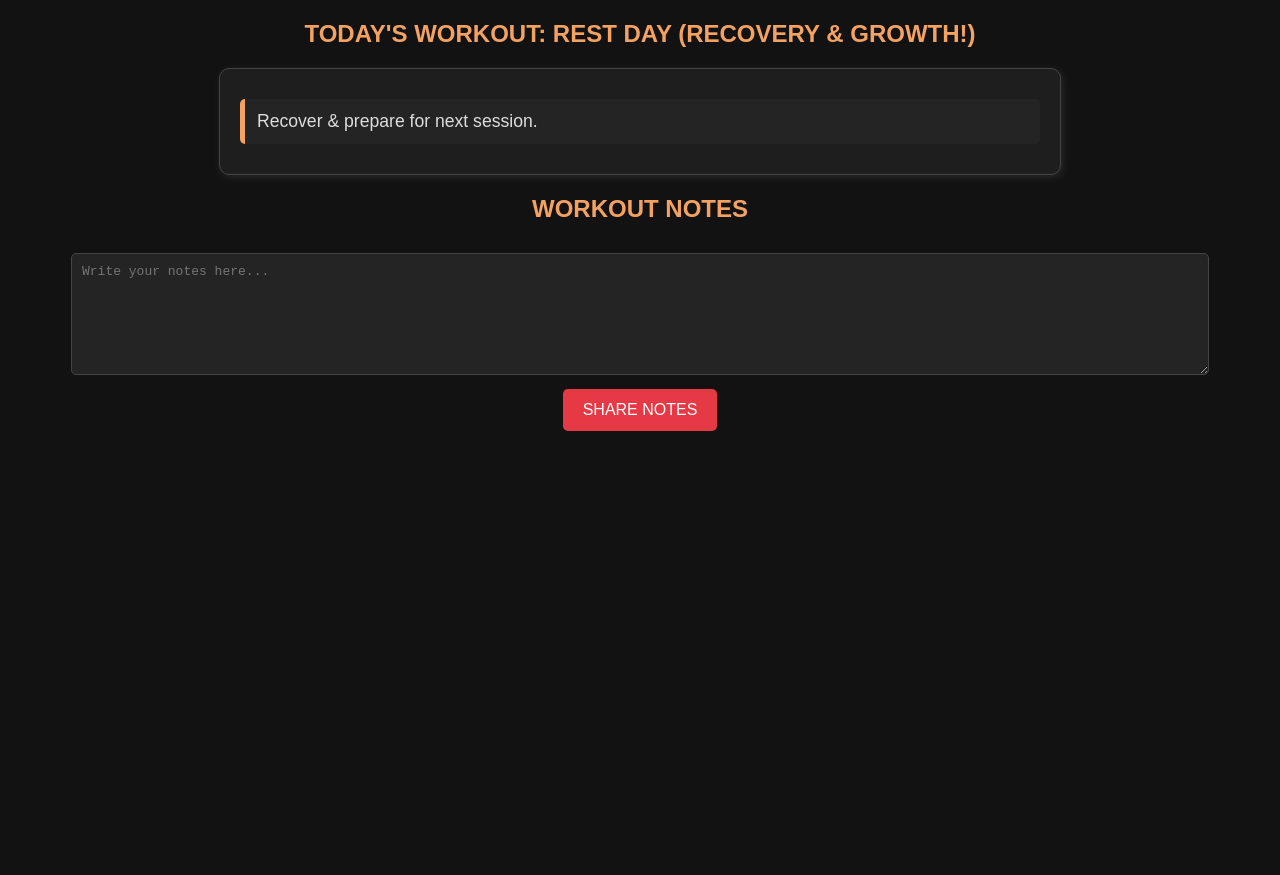
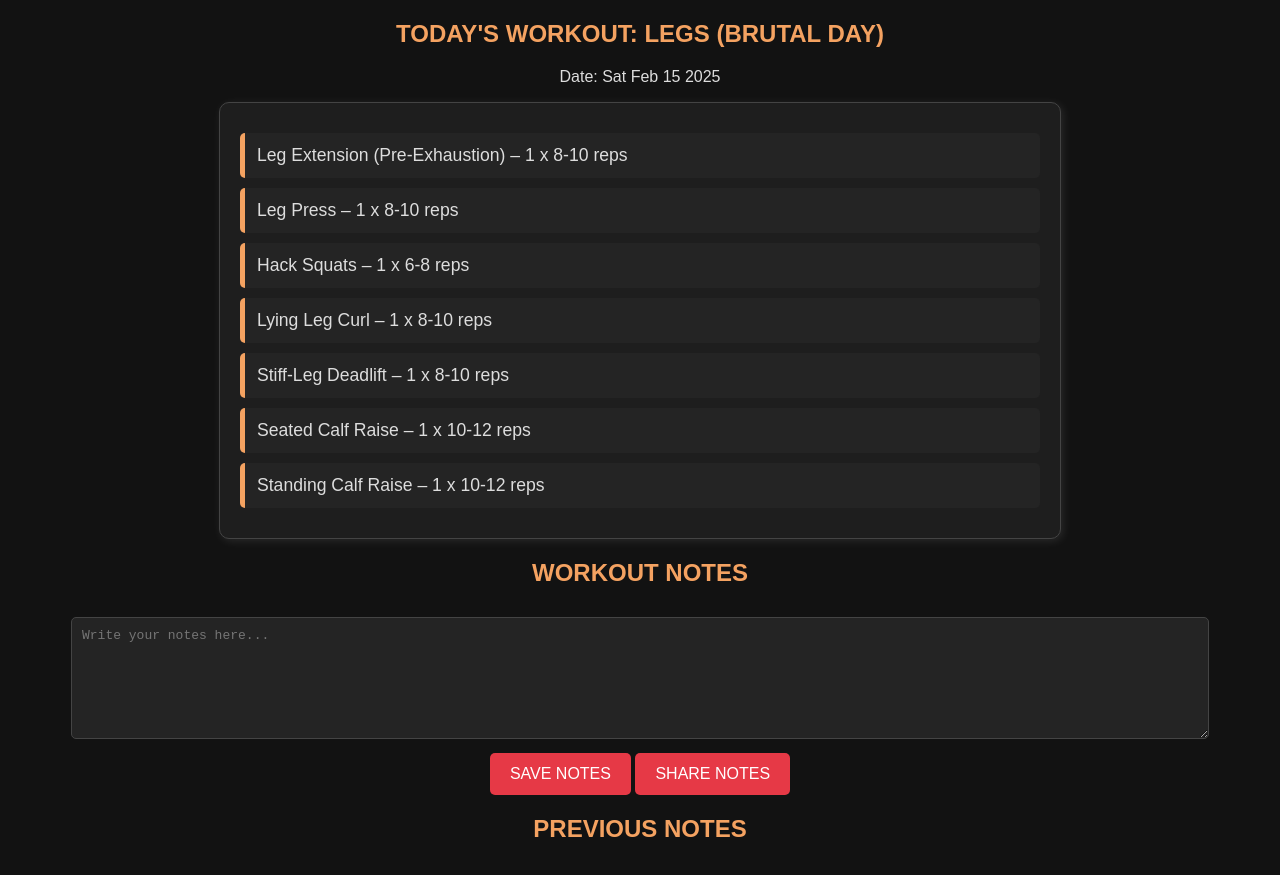
Before and after one commit to ThryLox/woking, a plain HTML site: page index.html in a window 1280 px wide. Shown: the part 87-962 px from the top of the page. Before the commit the page ends 800 px from the top, so only its background shows below. Drawn offline with Linux system fonts and the light colour scheme.

Commit message:
Update index.html
final

```diff
--- a/index.html
+++ b/index.html
@@ -89,6 +89,7 @@
 
     <h1>Blood & Guts Training</h1>
     <h2 id="day-title">Loading Workout...</h2>
+    <p id="date"></p>
 
     <div class="workout-container" id="workout-list">
         <!-- Workout of the Day will be inserted here -->
@@ -96,7 +97,11 @@
 
     <h2>Workout Notes</h2>
     <textarea id="notes" placeholder="Write your notes here..."></textarea>
+    <button onclick="saveNotes()">Save Notes</button>
     <button onclick="shareNotes()">Share Notes</button>
+
+    <h2>Previous Notes</h2>
+    <div id="saved-notes"></div>
 
     <script>
         const workouts = [
@@ -124,38 +129,15 @@
                     "Seated Dumbbell Curl – 1 x 8-10 reps",
                     "Preacher Curl – 1 x 8-10 reps"
                 ]
-            },
-            {
-                day: "Back & Rear Delts",
-                exercises: [
-                    "Pullover Machine – 1 x 8-10 reps",
-                    "Underhand Lat Pulldown – 1 x 8-10 reps",
-                    "Bent-Over Barbell Row – 1 x 6-8 reps",
-                    "Deadlifts – 1 x 6-8 reps",
-                    "Dumbbell Rear Delt Fly – 1 x 8-10 reps",
-                    "Reverse Pec Deck – 1 x 8-10 reps"
-                ]
-            },
-            { day: "Rest Day (Recovery & Growth!)", exercises: ["Recover & prepare for next session."] },
-            {
-                day: "Shoulders & Triceps",
-                exercises: [
-                    "Seated Dumbbell Shoulder Press – 1 x 6-8 reps",
-                    "Dumbbell Lateral Raise – 1 x 8-10 reps",
-                    "Cable Lateral Raise – 1 x 8-10 reps",
-                    "Dips (Weighted) – 1 x 6-8 reps",
-                    "Lying Triceps Extension (EZ Bar) – 1 x 8-10 reps",
-                    "Rope Triceps Pushdown – 1 x 8-10 reps"
-                ]
             }
         ];
 
         function loadWorkout() {
             const today = new Date();
-            const startDate = new Date();
-            startDate.setDate(today.getDate() - 1); // Shift start by 1 day
+            const dateString = today.toDateString();
+            document.getElementById("date").innerText = `Date: ${dateString}`;
 
-            const dayIndex = (Math.floor((today - startDate) / (1000 * 60 * 60 * 24))) % workouts.length;
+            const dayIndex = today.getDay() % workouts.length;
             const workout = workouts[dayIndex];
 
             document.getElementById("day-title").innerText = `Today's Workout: ${workout.day}`;
@@ -172,29 +154,62 @@
             loadNotes();
         }
 
-        function shareNotes() {
-            const notes = document.getElementById("notes").value;
-
-            if (!notes.trim()) {
-                alert("Write some notes before sharing.");
+        function saveNotes() {
+            const notes = document.getElementById("notes").value.trim();
+            if (!notes) {
+                alert("Write something before saving!");
                 return;
             }
+
+            const today = new Date();
+            const dateString = today.toDateString();
+            const workoutTitle = document.getElementById("day-title").innerText;
+
+            const noteEntry = {
+                date: dateString,
+                workout: workoutTitle,
+                notes: notes
+            };
+
+            let storedNotes = JSON.parse(localStorage.getItem("workoutNotes")) || [];
+            storedNotes.push(noteEntry);
+            localStorage.setItem("workoutNotes", JSON.stringify(storedNotes));
+
+            loadNotes();
+            alert("Notes saved successfully!");
+        }
+
+        function loadNotes() {
+            const savedNotes = JSON.parse(localStorage.getItem("workoutNotes")) || [];
+            const savedNotesContainer = document.getElementById("saved-notes");
+            savedNotesContainer.innerHTML = "";
+
+            savedNotes.forEach(entry => {
+                let div = document.createElement("div");
+                div.className = "workout-item";
+                div.innerHTML = `<strong>${entry.date} - ${entry.workout}</strong><br>${entry.notes}`;
+                savedNotesContainer.appendChild(div);
+            });
+        }
+
+        function shareNotes() {
+            const savedNotes = JSON.parse(localStorage.getItem("workoutNotes")) || [];
+            if (savedNotes.length === 0) {
+                alert("No notes to share.");
+                return;
+            }
+
+            const latestNote = savedNotes[savedNotes.length - 1];
+            const shareText = `${latestNote.date}\n${latestNote.workout}\n\n${latestNote.notes}`;
 
             if (navigator.share) {
                 navigator.share({
                     title: "Workout Notes - Blood & Guts",
-                    text: notes
+                    text: shareText
                 })
                 .catch(error => console.log("Error sharing:", error));
             } else {
                 alert("Sharing is not supported on this browser.");
-            }
-        }
-
-        function loadNotes() {
-            const savedNotes = localStorage.getItem("workoutNotes");
-            if (savedNotes) {
-                document.getElementById("notes").value = savedNotes;
             }
         }
 
```
